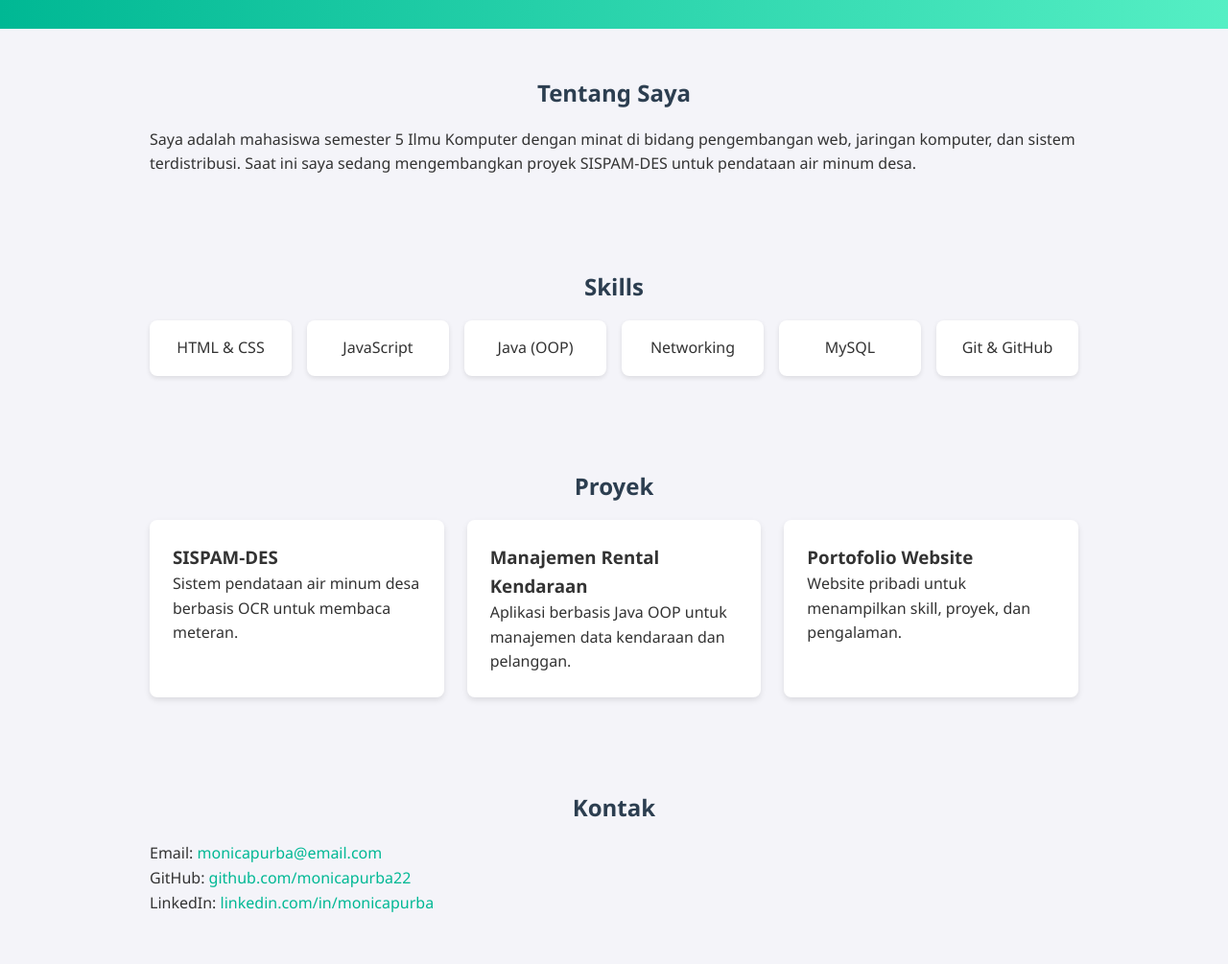
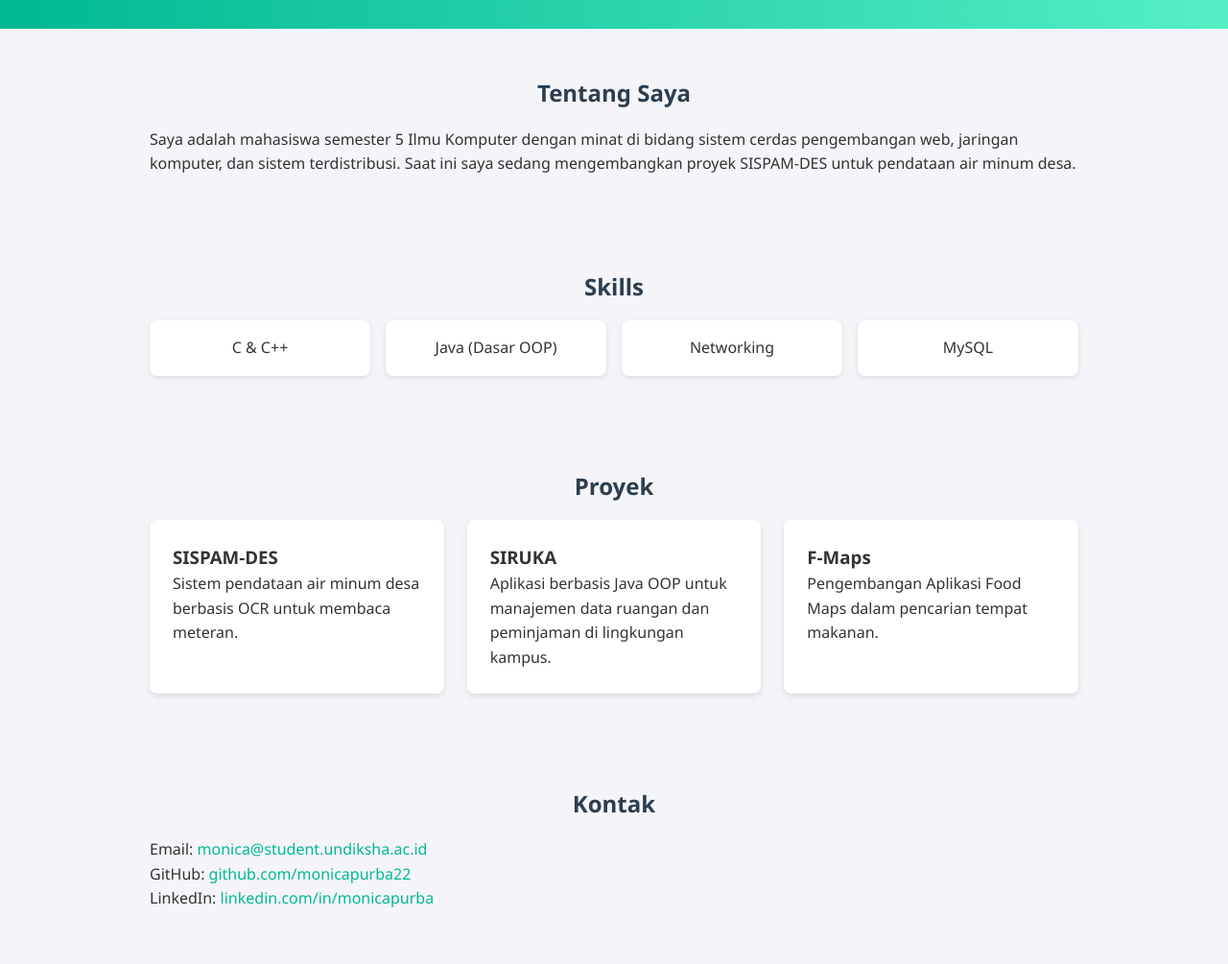
Before and after one commit to monicapurba22/web-portofolio, a plain HTML site: page index.html in a window 1280 px wide. Shown: the part 760-1765 px from the top of the page at 96% size. Drawn offline with Linux system fonts and the light colour scheme.

Commit message:
Update index.html

```diff
--- a/index.html
+++ b/index.html
@@ -11,7 +11,7 @@
   <!-- NAVBAR -->
   <header>
     <div class="container">
-      <h1 class="logo">Monica<span>Purba</span></h1>
+      <h1 class="logo">Monica<span> Purba</span></h1>
       <nav>
         <a href="#about">Tentang Saya</a>
         <a href="#skills">Skills</a>
@@ -24,7 +24,7 @@
   <!-- HERO SECTION -->
   <section class="hero">
     <div class="hero-content">
-      <h2>Halo 👋, Saya Monica Purba</h2>
+      <h2>Hello Everyone 👋, Saya Monica Agustriani Purba</h2>
       <p>Mahasiswa Ilmu Komputer | Semester 5 | Web & Software Enthusiast</p>
       <a href="#contact" class="btn">Hubungi Saya</a>
     </div>
@@ -34,7 +34,7 @@
   <section id="about" class="section">
     <h2>Tentang Saya</h2>
     <p>Saya adalah mahasiswa semester 5 Ilmu Komputer dengan minat di bidang
-       pengembangan web, jaringan komputer, dan sistem terdistribusi.
+       sistem cerdas pengembangan web, jaringan komputer, dan sistem terdistribusi.
        Saat ini saya sedang mengembangkan proyek SISPAM-DES untuk pendataan air minum desa.</p>
   </section>
 
@@ -42,12 +42,10 @@
   <section id="skills" class="section">
     <h2>Skills</h2>
     <div class="skills-grid">
-      <div class="skill-card">HTML & CSS</div>
-      <div class="skill-card">JavaScript</div>
-      <div class="skill-card">Java (OOP)</div>
+      <div class="skill-card">C & C++</div>
+      <div class="skill-card">Java (Dasar OOP)</div>
       <div class="skill-card">Networking</div>
       <div class="skill-card">MySQL</div>
-      <div class="skill-card">Git & GitHub</div>
     </div>
   </section>
 
@@ -60,12 +58,12 @@
         <p>Sistem pendataan air minum desa berbasis OCR untuk membaca meteran.</p>
       </div>
       <div class="project-card">
-        <h3>Manajemen Rental Kendaraan</h3>
-        <p>Aplikasi berbasis Java OOP untuk manajemen data kendaraan dan pelanggan.</p>
+        <h3>SIRUKA</h3>
+        <p>Aplikasi berbasis Java OOP untuk manajemen data ruangan dan peminjaman di lingkungan kampus.</p>
       </div>
       <div class="project-card">
-        <h3>Portofolio Website</h3>
-        <p>Website pribadi untuk menampilkan skill, proyek, dan pengalaman.</p>
+        <h3>F-Maps</h3>
+        <p>Pengembangan Aplikasi Food Maps dalam pencarian tempat makanan.</p>
       </div>
     </div>
   </section>
@@ -73,7 +71,7 @@
   <!-- CONTACT -->
   <section id="contact" class="section contact">
     <h2>Kontak</h2>
-    <p>Email: <a href="mailto:monicapurba@email.com">monicapurba@email.com</a></p>
+    <p>Email: <a href="mailto:monica@student.undiksha.ac.id">monica@student.undiksha.ac.id</a></p>
     <p>GitHub: <a href="https://github.com/monicapurba22" target="_blank">github.com/monicapurba22</a></p>
     <p>LinkedIn: <a href="#" target="_blank">linkedin.com/in/monicapurba</a></p>
   </section>
```
